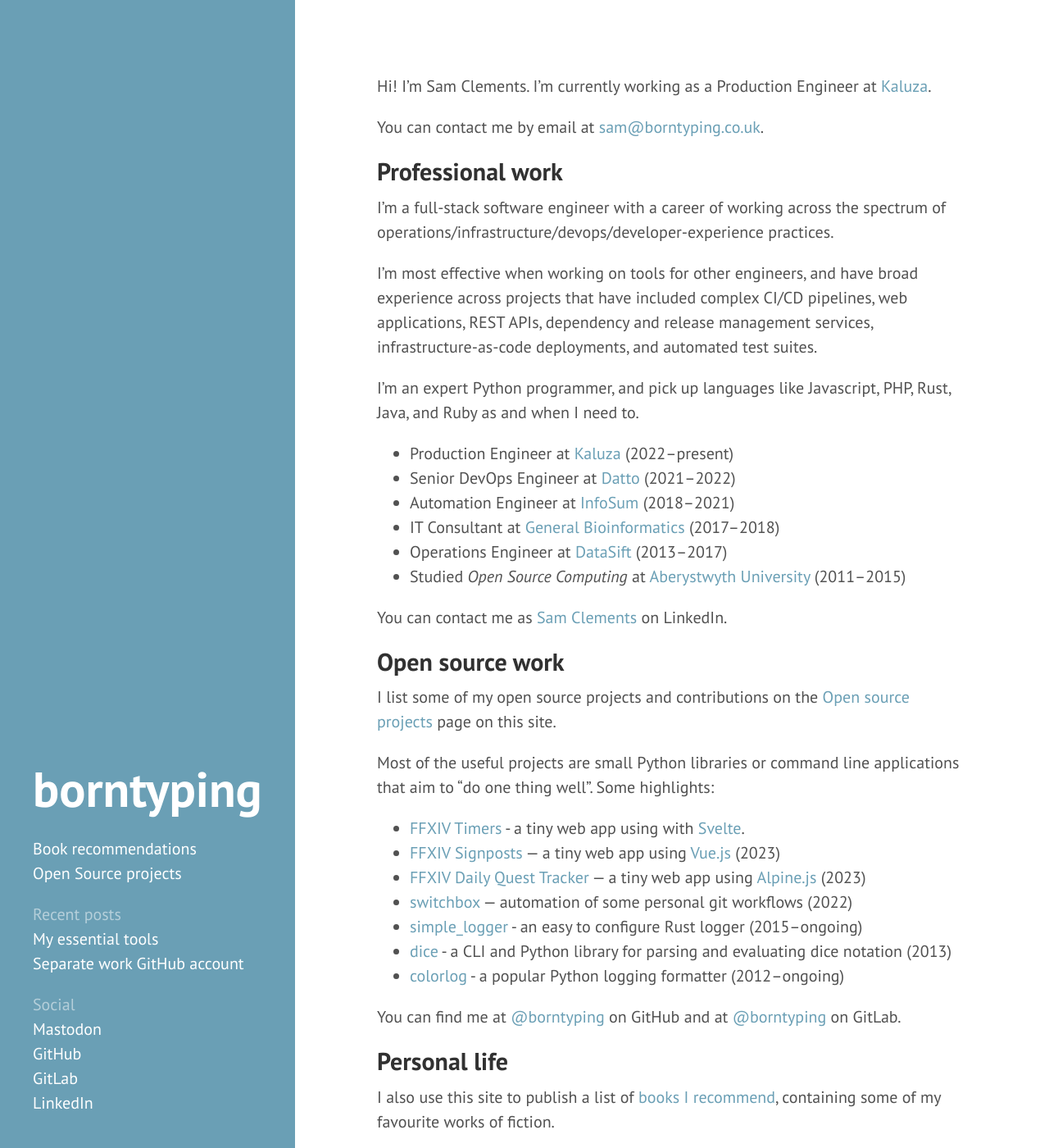
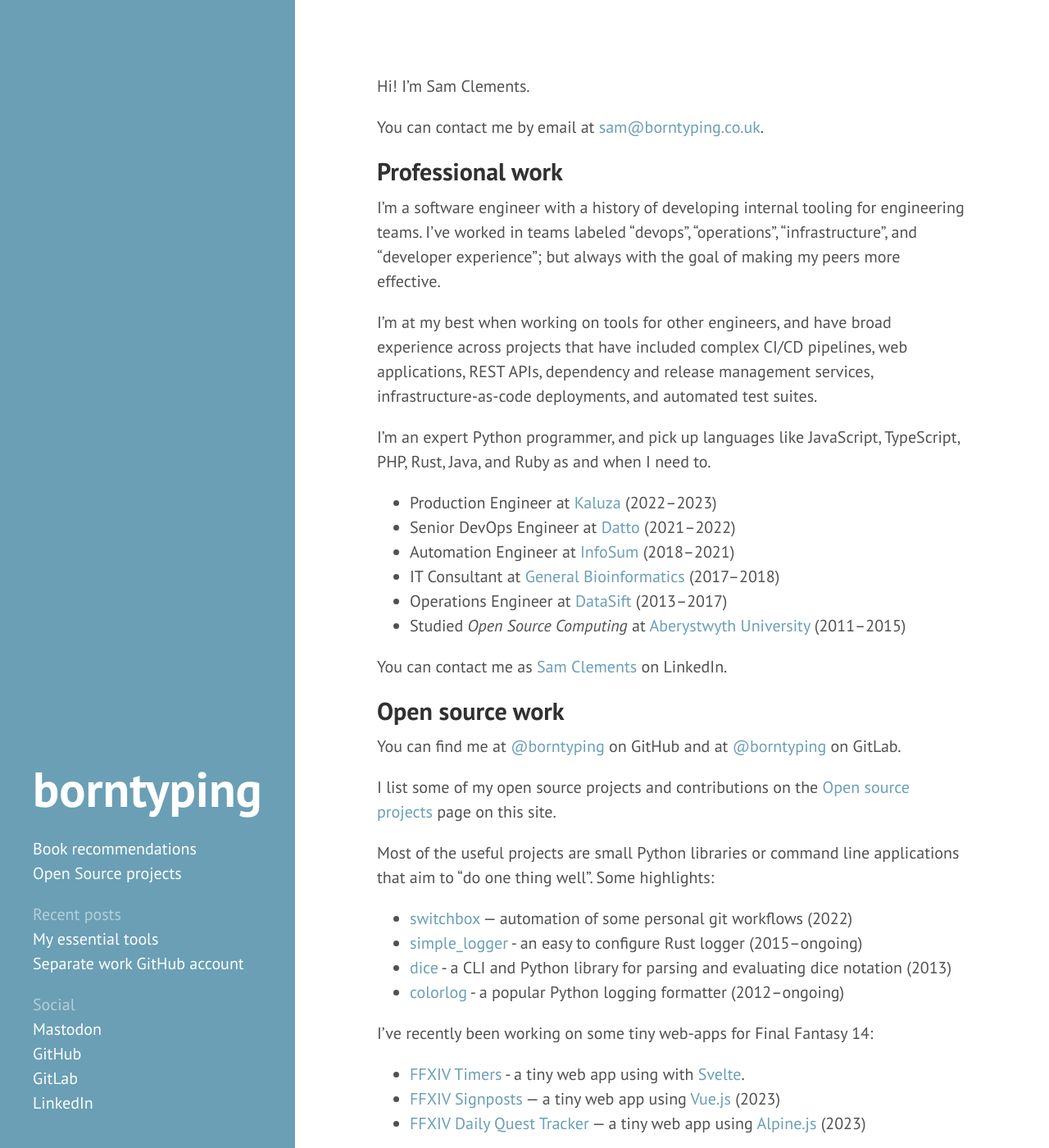
Before and after one commit to borntyping/borntyping.github.io, a Jekyll site: the page built from index.md, in a window 1280 px wide and 1400 px high. Shown: the whole window at 82% size. Built offline with Jekyll 4.4.1, drawn with Linux system fonts in a browser that asks for light colours.

Commit message:
Update index.md

```diff
--- a/index.md
+++ b/index.md
@@ -3,19 +3,19 @@
 theme: theme-base-0d
 ---
 
-Hi! I'm Sam Clements. I'm currently working as a Production Engineer at [Kaluza][kaluza].
+Hi! I'm Sam Clements.
 
 You can contact me by email at [sam@borntyping.co.uk][email].
 
 ## Professional work
 
-I'm a full-stack software engineer with a career of working across the spectrum of operations/infrastructure/devops/developer-experience practices.
+I'm a software engineer with a history of developing internal tooling for engineering teams. I've worked in teams labeled "devops", "operations", "infrastructure", and "developer experience"; but always with the goal of making my peers more effective.
 
-I'm most effective when working on tools for other engineers, and have broad experience across projects that have included complex CI/CD pipelines, web applications, REST APIs, dependency and release management services, infrastructure-as-code deployments, and automated test suites.
+I'm at my best when working on tools for other engineers, and have broad experience across projects that have included complex CI/CD pipelines, web applications, REST APIs, dependency and release management services, infrastructure-as-code deployments, and automated test suites.
 
-I'm an expert Python programmer, and pick up languages like Javascript, PHP, Rust, Java, and Ruby as and when I need to.
+I'm an expert Python programmer, and pick up languages like JavaScript, TypeScript, PHP, Rust, Java, and Ruby as and when I need to.
 
-* Production Engineer at [Kaluza][kaluza] (2022–present)
+* Production Engineer at [Kaluza][kaluza] (2022–2023)
 * Senior DevOps Engineer at [Datto][datto] (2021–2022)
 * Automation Engineer at [InfoSum][infosum] (2018–2021)
 * IT Consultant at [General Bioinformatics][general-bioinformatics] (2017–2018)
@@ -26,19 +26,22 @@
 
 ## Open source work
 
+You can find me at [@borntyping][github] on GitHub and at [@borntyping][gitlab] on GitLab.
+
 I list some of my open source projects and contributions on the [Open source projects][open-source] page on this site.
 
 Most of the useful projects are small Python libraries or command line applications that aim to "do one thing well". Some highlights:
 
-- [FFXIV Timers](ffxiv-timers) - a tiny web app using with [Svelte](https://svelte.dev/).
-- [FFXIV Signposts][ffxiv-signposts] — a tiny web app using [Vue.js](https://vuejs.org) (2023)
-- [FFXIV Daily Quest Tracker][ffxiv-daily-quest-tracker] — a tiny web app using [Alpine.js](https://alpinejs.dev/) (2023)
 - [switchbox][switchbox] — automation of some personal git workflows (2022)
 - [simple_logger][simple_logger] - an easy to configure Rust logger (2015–ongoing)
 - [dice][dice] - a CLI and Python library for parsing and evaluating dice notation (2013)
 - [colorlog][simple_logger] - a popular Python logging formatter (2012–ongoing)
 
-You can find me at [@borntyping][github] on GitHub and at [@borntyping][gitlab] on GitLab.
+I've recently been working on some tiny web-apps for Final Fantasy 14:
+
+- [FFXIV Timers](ffxiv-timers) - a tiny web app using with [Svelte](https://svelte.dev/).
+- [FFXIV Signposts][ffxiv-signposts] — a tiny web app using [Vue.js](https://vuejs.org) (2023)
+- [FFXIV Daily Quest Tracker][ffxiv-daily-quest-tracker] — a tiny web app using [Alpine.js](https://alpinejs.dev/) (2023)
 
 ## Personal life
 
```
